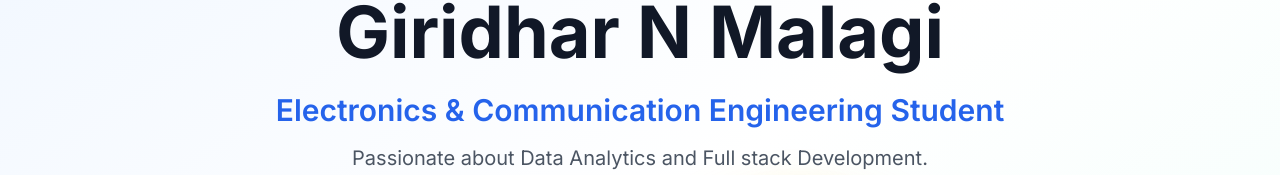
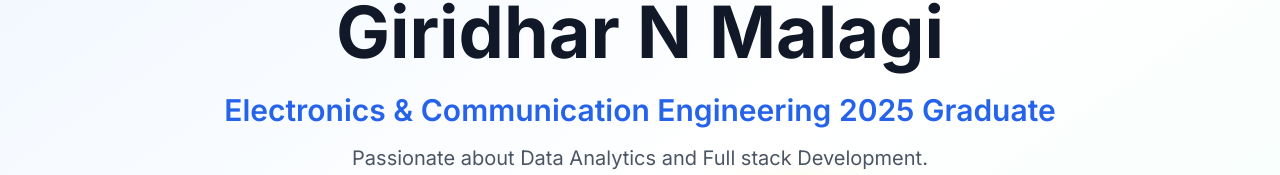
Before and after one commit to Giridhar-07/portfolio_giri, a React (Vite) app in the folder project/: page / in a window 1280 px wide. Shown: the part 215-390 px from the top of the page. Built offline with nearby package versions, Linux system fonts and the light colour scheme; no server answers.

Commit message:
Update Hero component text for graduation year

```diff
--- a/project/src/components/Hero.tsx
+++ b/project/src/components/Hero.tsx
@@ -54,7 +54,7 @@ const Hero: React.FC = () => {
               transition={{ duration: 0.5, delay: 0.2, ease: [0.4, 0, 0.2, 1] }}
               className="text-lg sm:text-2xl md:text-3xl text-primary-600 dark:text-primary-400 font-semibold mb-2 sm:mb-4 transition-colors duration-300"
             >
-              Electronics & Communication Engineering Student
+              Electronics & Communication Engineering 2025 Graduate
             </motion.div>
 
             <motion.p
```
